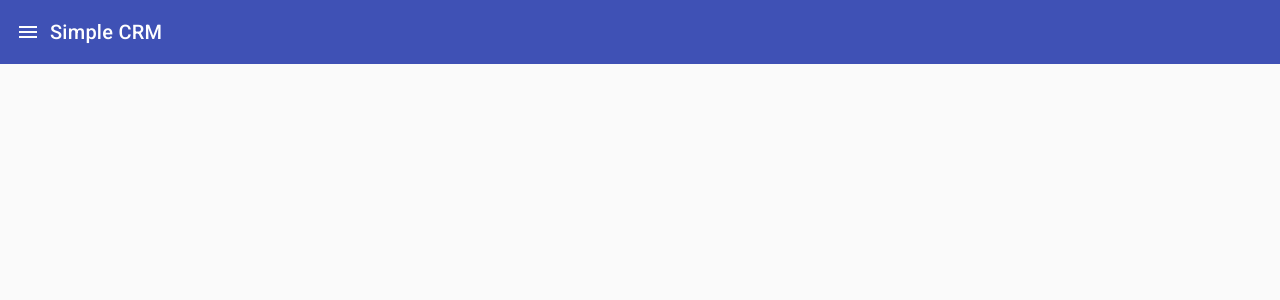
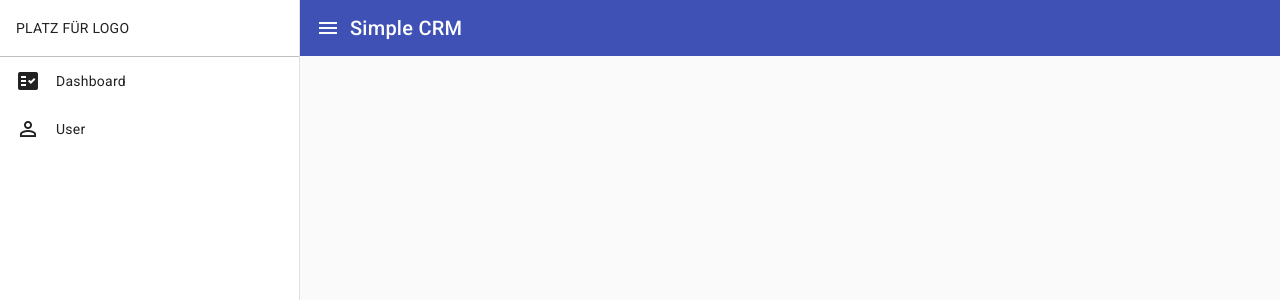
Before and after one commit to Chneemann/simple_crm, an Angular app: page / in a window 1280 px wide. Shown: the top 300 px of the page. Built offline with nearby package versions, Linux system fonts and the light colour scheme.

Commit message:
design sidenav

```diff
--- a/src/app/app.component.html
+++ b/src/app/app.component.html
@@ -1,9 +1,13 @@
 <mat-drawer-container class="mat-drawer-container" autosize>
-  <mat-drawer #drawer class="mat-drawer-sidenav" mode="side">
-    <p>Auto-resizing sidenav</p>
+  <mat-drawer #drawer class="sidenav" [opened]="true" mode="side">
+    <div class="logo-container">PLATZ FÜR LOGO</div>
+    <ul class="menu-items">
+      <li><mat-icon>fact_check</mat-icon>Dashboard</li>
+      <li><mat-icon>perm_identity</mat-icon>User</li>
+    </ul>
   </mat-drawer>
 
-  <div class="mat-drawer-sidenav-content">
+  <div class="sidenav-content">
     <mat-toolbar color="primary">
       <mat-toolbar-row>
         <mat-icon class="menu-icon" (click)="drawer.toggle()">menu</mat-icon>
--- a/src/app/app.component.scss
+++ b/src/app/app.component.scss
@@ -2,11 +2,44 @@
   height: 100vh;
 }
 
-.mat-drawer-sidenav {
-  padding: 20px;
+.sidenav {
+  width: 300px;
 }
 
 .menu-icon {
   cursor: pointer;
   margin-right: 10px;
 }
+
+.logo-container {
+  display: flex;
+  align-items: center;
+  padding: 0 16px;
+  min-height: 56px;
+  border-bottom: 1px solid rgba($color: #000, $alpha: 0.25);
+}
+
+mat-toolbar,
+mat-toolbar-row {
+  height: 56px;
+  min-height: 56px;
+}
+
+.menu-items {
+  list-style-type: none;
+  padding-left: 0;
+  margin: 0;
+  li {
+    display: flex;
+    align-items: center;
+    padding: 0 16px;
+    height: 48px;
+    cursor: pointer;
+    mat-icon {
+      margin-right: 16px;
+    }
+    &:hover {
+      background-color: rgba($color: #000, $alpha: 0.1);
+    }
+  }
+}
```
